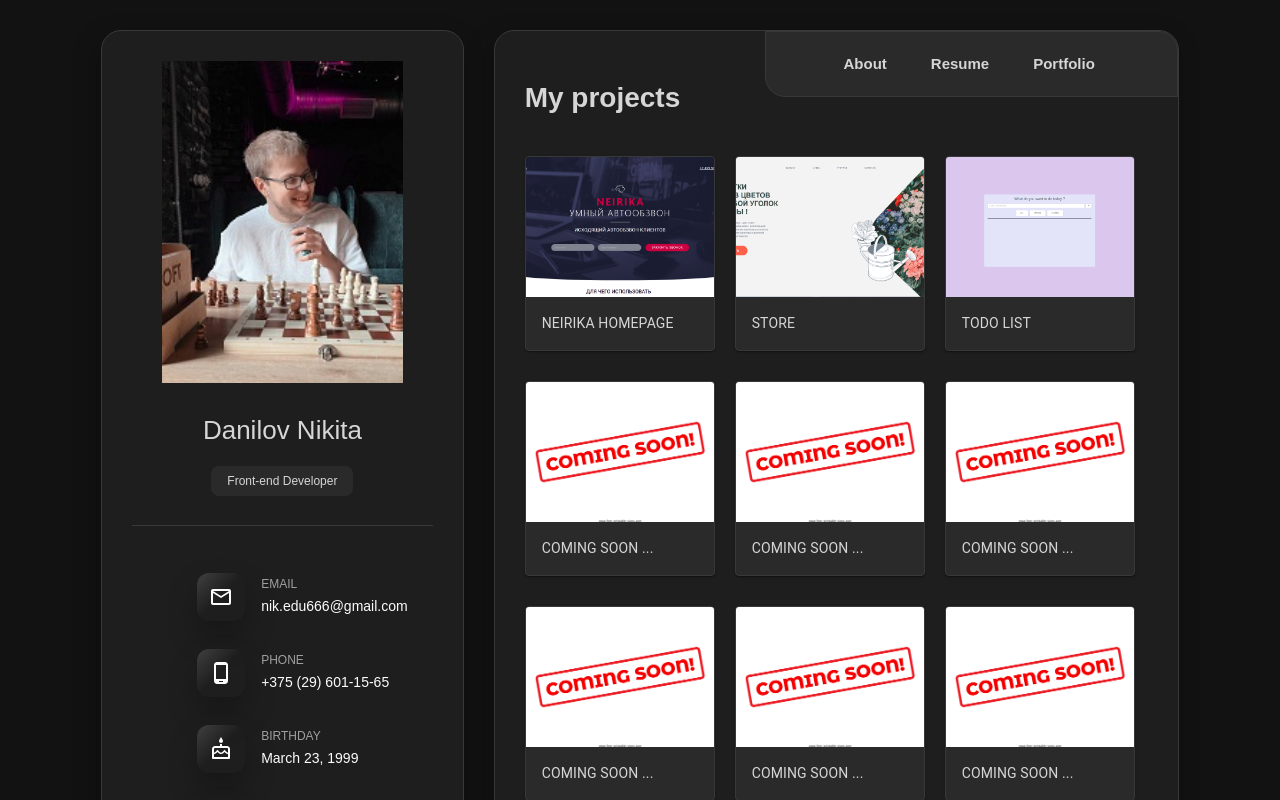
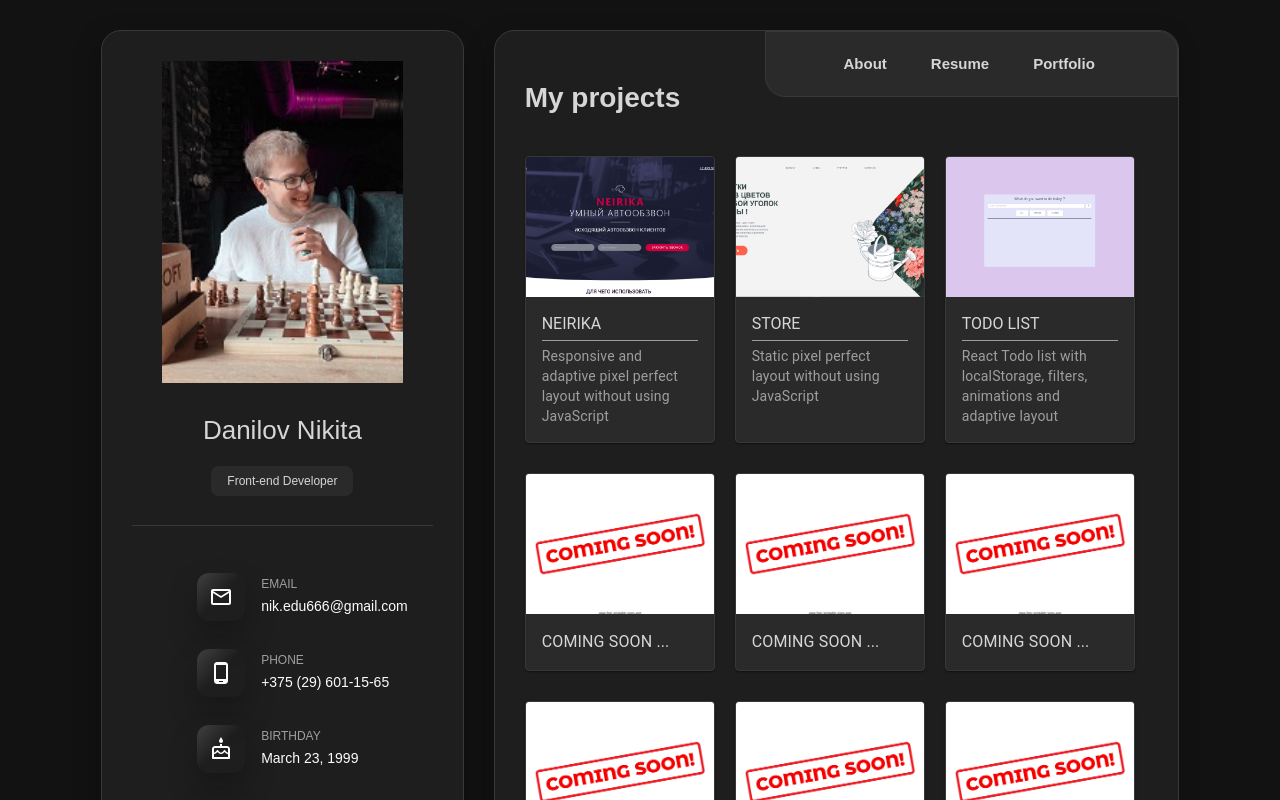
Before and after one commit to NikiDan/landingPage, a React (Create React App) app: page /portfolio in a window 1280 px wide. Shown: the top 800 px of the page. Built offline with nearby package versions, Linux system fonts and the light colour scheme.

Commit message:
Cards description

```diff
--- a/src/Components/PortfolioPc/PortfolioPc.jsx
+++ b/src/Components/PortfolioPc/PortfolioPc.jsx
@@ -19,19 +19,22 @@ const PortfolioPc = () => {
         {
             key: "neirika",
             link: "https://nikidan.github.io/Neirika/index.html",
-            title: "Neirika homepage",
+            title: "Neirika",
+            description: "Responsive and adaptive pixel perfect layout without using JavaScript",
             img: imgNeirika
         },
         {
             key: "cvetOzera",
             link: "https://nikidan.github.io/CvetOzera/index.html",
             title: "Store",
+            description: "Static pixel perfect layout without using JavaScript",
             img: imgSquare
         },
         {
             key: "todo",
             link: "https://heartfelt-bunny-71754e.netlify.app/",
             title: "Todo list",
+            description: "React Todo list with localStorage, filters, animations and adaptive layout",
             img: imgTodo
         },
     ]
@@ -109,8 +112,11 @@ const PortfolioPc = () => {
                                        image={item.img}
                             />
                             <CardContent >
-                                <Typography component="p" className="card__description">
+                                <Typography gutterBottom variant="h5" component="div" className="card__title">
                                     {item.title}
+                                </Typography>
+                                <Typography variant="body2" color="text.secondary" className="card__description">
+                                    {item.description}
                                 </Typography>
                             </CardContent>
                         </CardActionArea>
@@ -132,7 +138,7 @@ const PortfolioPc = () => {
                                        image={item.img}
                             />
                             <CardContent >
-                                <Typography component="p" className="card__description">
+                                <Typography component="p" className="card__title">
                                     {item.title}
                                 </Typography>
                             </CardContent>
@@ -155,7 +161,7 @@ const PortfolioPc = () => {
                                        image={item.img}
                             />
                             <CardContent >
-                                <Typography component="p" className="card__description">
+                                <Typography component="p" className="card__title">
                                     {item.title}
                                 </Typography>
                             </CardContent>
--- a/src/Components/PortfolioPc/style.css
+++ b/src/Components/PortfolioPc/style.css
@@ -50,14 +50,26 @@
     height: auto;
 }
 
-.portfolio__card-link, .card__description{
+.portfolio__card-link, .card__title{
     text-decoration: none;
     text-transform: uppercase;
     color: #d6d6d6;
 }
 
+.portfolio__card-link{
+    height: 100%;
+}
+
+.card__title{
+    font-size: 16px !important;
+}
+
 .card__description{
-    font-size: 14px !important;
+    color: #d6d6d6ad !important;
+    text-transform: none;
+    border-top: 1px solid;
+    padding-top: 5px;
+    margin-top: 5px !important;
 }
 
 #todo, #soon3, #soon6{
```
